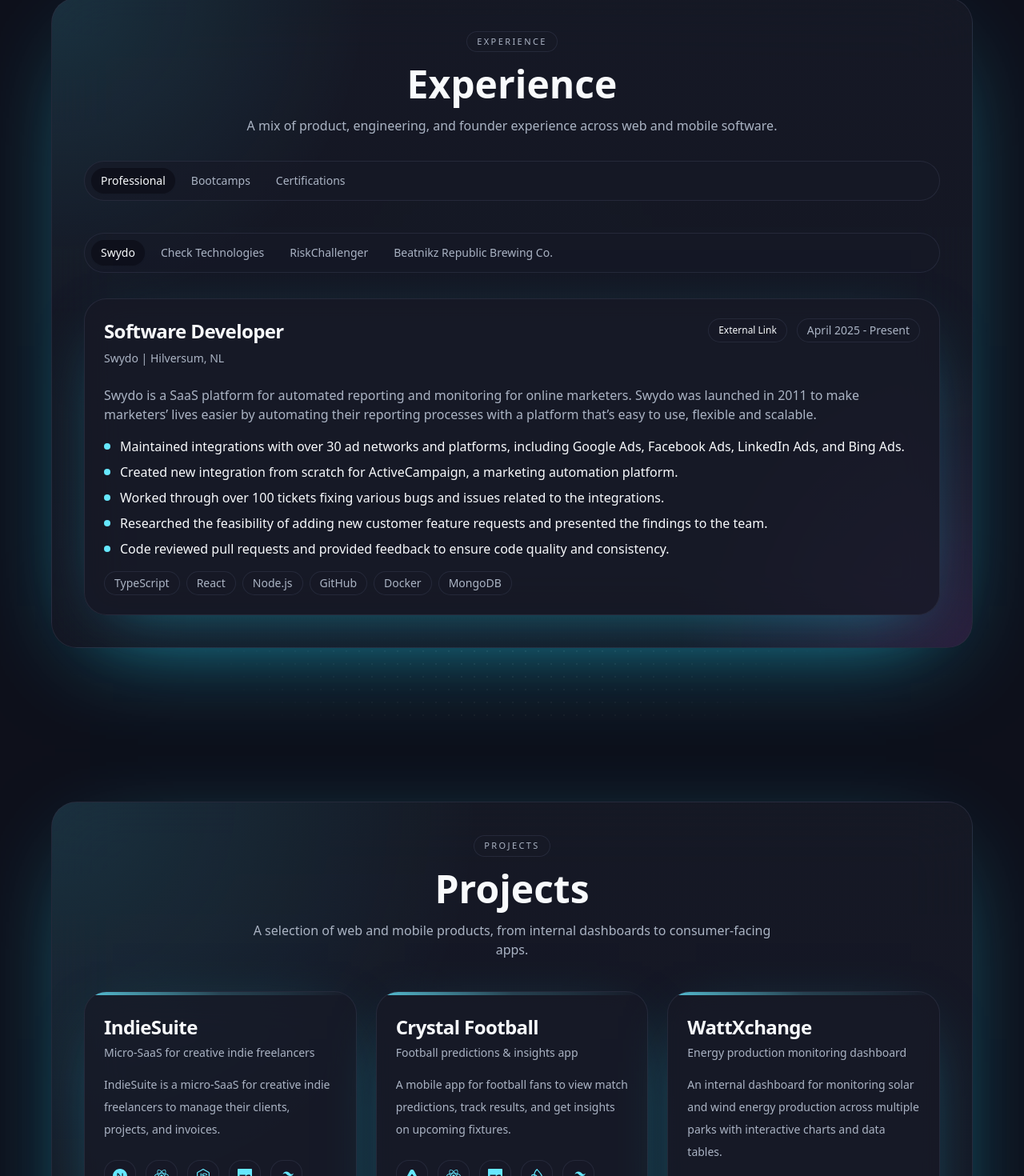
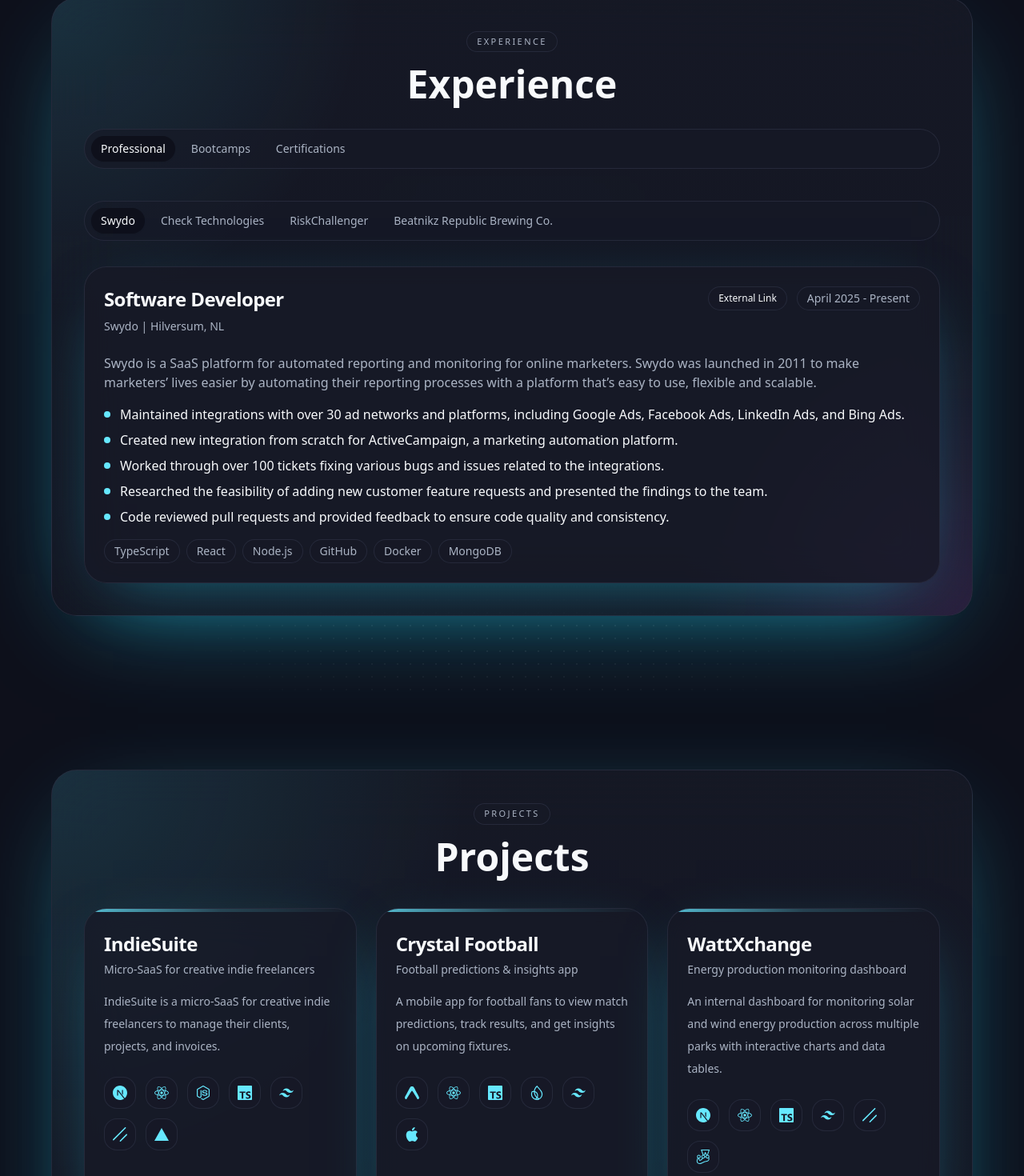
Before and after one commit to PaulGreetham/paul-greetham, a Next.js app: page / in a window 1280 px wide. Shown: the part 1946-3416 px from the top of the page at 80% size. Built offline with nearby package versions, Linux system fonts and the light colour scheme.

Commit message:
remove h2 intros

```diff
--- a/src/components/sections/contact.tsx
+++ b/src/components/sections/contact.tsx
@@ -52,9 +52,6 @@
           <div className="mb-10 space-y-4 text-center">
             <div className="glass-chip">Contact</div>
             <h2 className={cn(typography.h2, "text-center")}>Let&apos;s Connect</h2>
-            <p className="mx-auto max-w-2xl text-sm leading-7 text-muted-foreground md:text-base">
-              Reach out if you&apos;d like to collaborate, chat about product ideas, or discuss a role.
-            </p>
           </div>
 
           <div className="mx-auto flex max-w-3xl flex-wrap items-center justify-center gap-6 md:gap-8">
--- a/src/components/sections/experience.tsx
+++ b/src/components/sections/experience.tsx
@@ -14,9 +14,6 @@
         <div className="mb-8 space-y-4 text-center">
           <div className="glass-chip">Experience</div>
           <h2 className={cn(typography.h2, "text-center")}>Experience</h2>
-          <p className="mx-auto max-w-2xl text-sm leading-7 text-muted-foreground md:text-base">
-            A mix of product, engineering, and founder experience across web and mobile software.
-          </p>
         </div>
 
         <Tabs defaultValue={experienceData[0].id} className="w-full">
--- a/src/components/sections/projects.tsx
+++ b/src/components/sections/projects.tsx
@@ -23,9 +23,6 @@
             <div className="space-y-4 text-center">
               <div className="glass-chip">Projects</div>
               <h2 className={cn(typography.h2, "text-center")}>Projects</h2>
-              <p className="mx-auto max-w-2xl text-sm leading-7 text-muted-foreground md:text-base">
-                A selection of web and mobile products, from internal dashboards to consumer-facing apps.
-              </p>
             </div>
           </motion.div>
 
```
